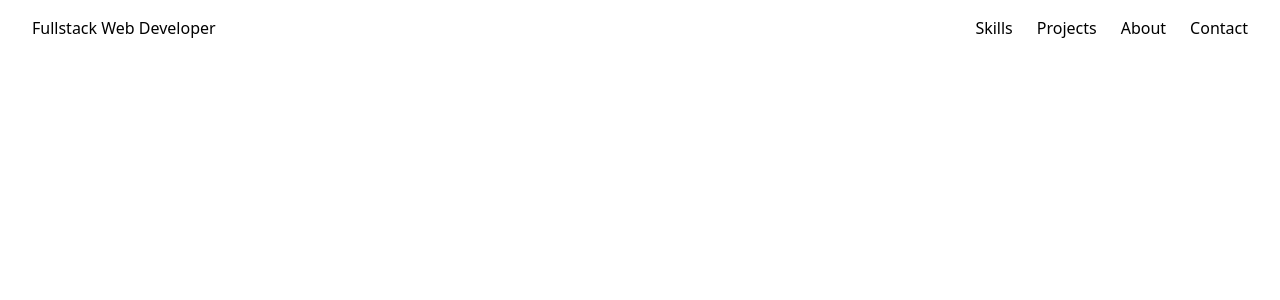
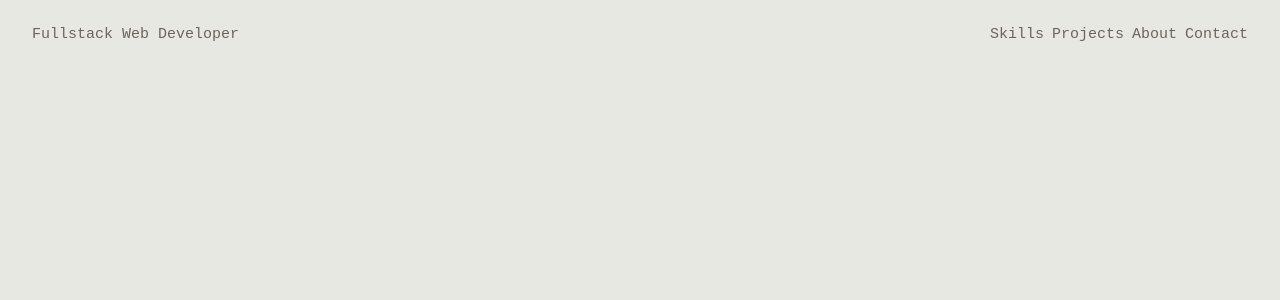
Before and after one commit to Wolfg21/my-portfolio, a React (Vite) app: page / in a window 1280 px wide. Shown: the top 300 px of the page. Built offline with nearby package versions, Linux system fonts and the light colour scheme.

Commit message:
Header.tsx Fluid Text

```diff
--- a/package.json
+++ b/package.json
@@ -10,6 +10,7 @@
     "preview": "vite preview"
   },
   "dependencies": {
+    "@fontsource/roboto-mono": "^5.2.8",
     "@tailwindcss/vite": "^4.1.14",
     "react": "^19.1.1",
     "react-dom": "^19.1.1"
--- a/src/App.tsx
+++ b/src/App.tsx
@@ -1,13 +1,12 @@
-import './App.css'
-import Header from './Components/Header'
+import "./App.css";
+import Header from "./Components/Header";
 
 function App() {
-
   return (
-    <div>
+    <div className="min-h-screen bg-cream">
       <Header />
     </div>
-  )
+  );
 }
 
-export default App
+export default App;
--- a/src/Components/Header.tsx
+++ b/src/Components/Header.tsx
@@ -4,10 +4,10 @@ type Props = {};
 
 const Header = (props: Props) => {
   return (
-    <div className="flex justify-between items-center px-8 py-4 w-full">
-      <p>Fullstack Web Developer</p>
+    <div className="flex justify-between items-center px-8 py-6 w-full font-mono text-accent text-[min(3vw,15px)] font-medium">
+      <p className="">Fullstack Web Developer</p>
       <nav>
-        <span className="flex space-x-6">
+        <span className="flex space-x-2">
           <p id="Skills" className="cursor-pointer">
             Skills
           </p>
--- a/src/index.css
+++ b/src/index.css
@@ -1,7 +1,12 @@
 @import "tailwindcss";
+@import "@fontsource/roboto-mono/400.css";
+@import "@fontsource/roboto-mono/500.css";
+@import "@fontsource/roboto-mono/700.css";
 
 @theme {
   --color-cream: #e8e8e3;
   --color-accent: #6b645c;
   --color-darker-accent: #080807;
+
+  --font-mono: "Roboto Mono", monospace;
 }
```
Also changed, not shown: 1 other file (tests, documents, lock files or other folders).
